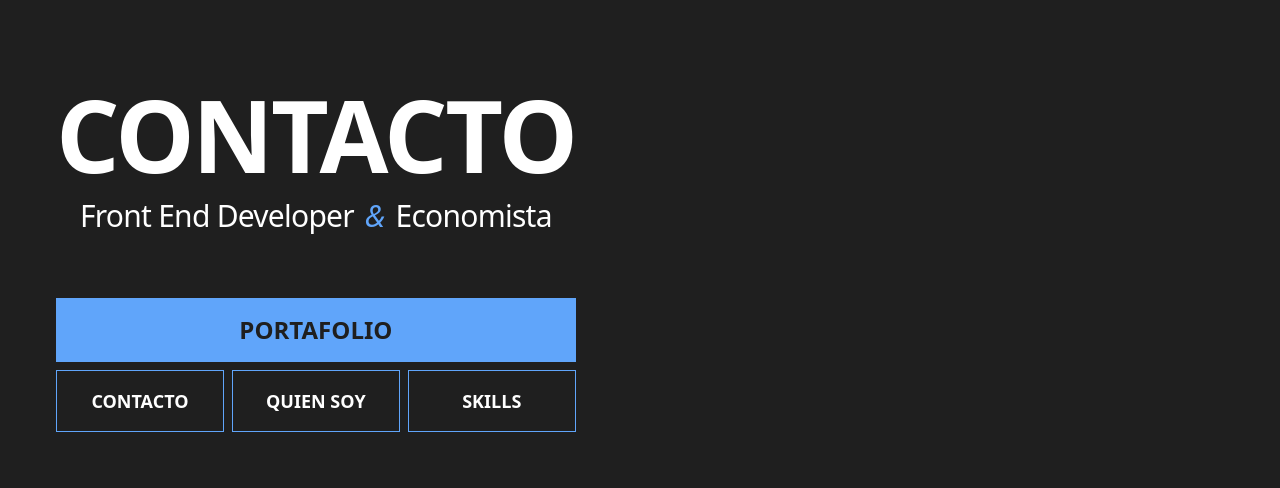
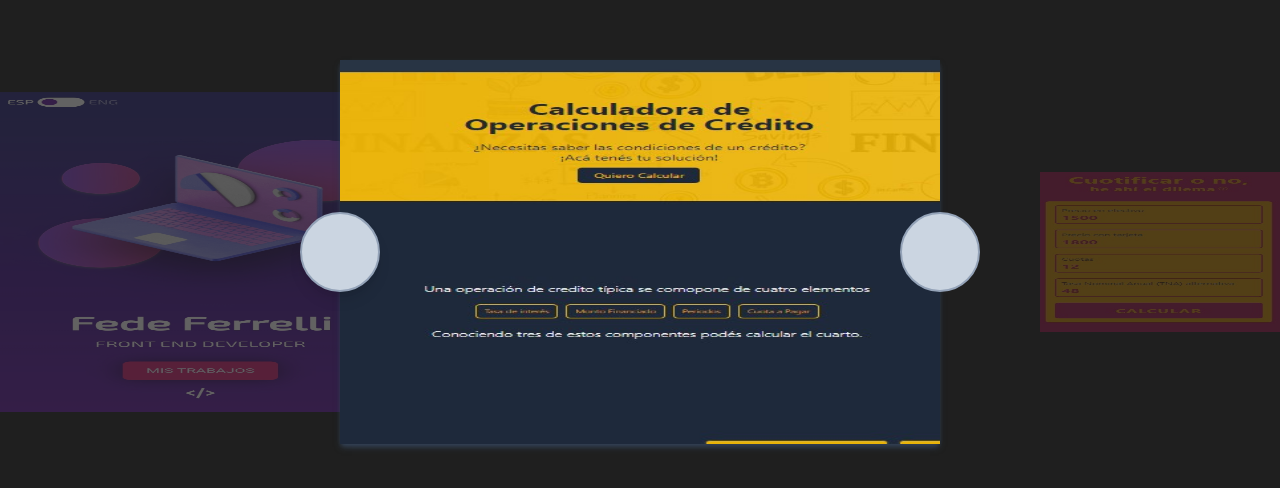
Before and after one commit to fedeferrelli/portfolio2, a React (Vite) app: page /contacto in a window 1280 px wide. Shown: the part 148-636 px from the top of the page. Built offline with nearby package versions, Linux system fonts and the light colour scheme.

Commit message:
Restyle showproject component

```diff
--- a/src/Components/About/AboutMain.jsx
+++ b/src/Components/About/AboutMain.jsx
@@ -103,9 +103,6 @@ const stack = [{tecnologia: "html5", src: html},
 
           <NavSections navs={navs} />
 
-          <button type='button' className="uppercase text-center w-full flex  px-6 bg-red-400 outline-none h-full">
-                f
-              </button>
         </main>
       </Fade>
     );
--- a/src/Components/Contact/ContactMain.jsx
+++ b/src/Components/Contact/ContactMain.jsx
@@ -1,48 +1,89 @@
-import React from 'react';
-import {Fade} from 'react-awesome-reveal'
+import React, {useState} from 'react';
+import {Fade} from 'react-awesome-reveal';
+
+
+import calculator from '../../assets/img/images_projects/calculator.jpg'
+import cuotifica from '../../assets/img/images_projects/cuotifica.jpg'
+import toDoList from '../../assets/img/images_projects/toDoList.jpg'
+import menu_consumer from '../../assets/img/images_projects/menu_consumer.jpg'
+import menu_client from '../../assets/img/images_projects/menu_client.jpg'
+import criptoCotizador from '../../assets/img/images_projects/criptoCotizador.jpg'
+import weatherApp from '../../assets/img/images_projects/weatherApp.jpg'
+import miJardin from '../../assets/img/images_projects/miJardin.jpg'
+import portfolio from '../../assets/img/images_projects/portfolio.jpg'
+
 
 function ContactMain() {
-    return (
-        <main >
-            <Fade duration="1000" triggerOnce >
-            <section className="bg-alternative p-4 rounded-lg">
-<div className="w-full  text-secondary text-[100px] sm:leading-tight leading-[5rem] tracking-tight font-bold  hover:text-terciary duration-500 font-sans">
-CONTACTO {/* <span className="block text-secondary text-3xl tracking-wider font-normal mt-2 sm:mt-0"> Front End Developer <span className="italic block text-terciary">&</span> Economista </span>  */}
-</div>
 
-<div className="w-full  text-secondary text-xl sm:text-3xl sm:text-center sm:leading-tight leading-[5rem] tracking-tight  font-sans">
-    Front End Developer <span className="italic px-1 sm:bg-transparent text-terciary">&</span> Economista
-</div>
+const images = [calculator, cuotifica, toDoList, menu_client, menu_consumer, criptoCotizador, weatherApp, miJardin, portfolio];
+
+const [main, setMain] = useState(0)
+const [mainDown, setMainDown] = useState(images.length-1)
+const [mainUp, setMainUp] = useState(1)
+
+const setNumberDown = () => {
+
+    if (main === 0)
+
+    {setMain(images.length-1);
+        setMainDown(mainDown-1);
+    setMainUp(mainUp-1)}
+
+    else if (main===1)
+    {setMain(0);
+         setMainDown(images.length-1);
+        setMainUp(1)}
+
+        else if (main===images.length-1)
+        {setMain(main-1);
+             setMainDown(mainDown-1);
+            setMainUp(images.length-1)}
+
+    else {
+        setMain(main-1);
+         setMainDown(mainDown-1);
+        setMainUp(mainUp-1)
+    }
+
+}
+
+const setNumberUp = () => {
+
+    if (main === images.length-1)
+
+    {setMain(0)}
+
+    else {setMain(main+1)}
+
+}
 
 
+    return (
+        <main className="w-full flex flex-row justify-center -gap-5 relative ">
+
+ <div className="bg-yellow-300 w-1/3 h-80 absolute -left-10 top-0 bottom-0 m-auto opacity-30" >
+
+ <img src={images[mainDown]} alt={images[mainDown]} className="overflow-hidden w-full h-80"/>
+
+ </div>
+
+ <div className="bg-yellow-500 w-1/2 z-10 m-auto h-96 relative shadow-md shadow-slate-700">
+
+        <div className="absolute overflow-hidden shadow-lg w-20 h-20 -left-10 top-0 bottom-0 m-auto rounded-full bg-slate-300 border-2 border-slate-400" onClick={()=>setNumberDown()}></div>
+
+<img src={images[main]} alt={images[main]} className="overflow-hidden w-full h-96"/>
 
 
+        <div className="absolute  w-20 h-20 -right-10 top-0 bottom-0 m-auto rounded-full bg-slate-300 border-2 border-slate-400" onClick={()=>setNumberUp()}></div>
 
 
+ </div>
 
-            </section>
+ <div className="bg-yellow-300 w-60 h-40 absolute -right-10 top-0 bottom-0 m-auto opacity-30">
 
-            <section className="p-4 mt-8">
-            <button className="bg-terciary w-full font-bold hover:bg-terciary/70 duration-500 text-2xl uppercase py-4 px-6 text-primary"> Portafolio </button>
+ <img src={images[mainUp]} alt={images[mainUp]} className="overflow-hidden w-full h-40"/>
 
-            <div className="flex gap-2 mt-2 text-secondary">
-
-            <button className="bg-primary border font-bold border-terciary w-1/3 text-lg uppercase py-4 hover:bg-terciary hover:text-primary duration-500"> Contacto </button>
-
-            <button className="bg-primary border font-bold border-terciary w-1/3 text-lg uppercase py-4 hover:bg-terciary hover:text-primary duration-500"> Quien soy </button>
-
-            <button className="bg-primary border font-bold border-terciary w-1/3 text-lg uppercase py-4 hover:bg-terciary hover:text-primary duration-500"> Skills </button>
-
-            </div>
-
-            </section>
-
-
-
-
-
-
-            </Fade>
+ </div>
 
         </main>
     )
--- a/src/Components/Home/HomeMain.jsx
+++ b/src/Components/Home/HomeMain.jsx
@@ -6,9 +6,9 @@ function HomeMain() {
     return (
 
         <Fade duration="1000" triggerOnce className="w-full ">
-      <main className="flex flex-col justify-center min-h-screen  w-full">
+      <main className="flex flex-col justify-center min-h-screen w-full">
 
-          <section className="bg-alternative p-4 rounded-lg ">
+          <section className="bg-alternative p-4 rounded-lg -mt-10">
             <div className="w-full  text-secondary text-[100px] sm:leading-tight leading-[5rem] tracking-tight font-bold  hover:text-terciary duration-500 font-sans sm:text-center">
               Fede Mazza{" "}
               {/* <span className="block text-secondary text-3xl tracking-wider font-normal mt-2 sm:mt-0"> Front End Developer <span className="italic block text-terciary">&</span> Economista </span>  */}
--- a/src/Components/Portfolio/ShowProject.jsx
+++ b/src/Components/Portfolio/ShowProject.jsx
@@ -19,7 +19,7 @@ function ShowProject({ project, index, language='esp' }) {
   const [showDescription, setShowDescription] = useState(false)
 
   return (
-    <div className="m-auto sm:w-10/12 w-full mb-6 rounded-xs shadow-sm shadow-gray-400 bg-secondary/5">
+    <div className="m-auto sm:w-10/12 w-full mb-6 rounded-xs shadow-sm shadow-gray-400 bg-secondary/20 sm:bg-secondary/10">
       <Fade
 
 
@@ -52,7 +52,7 @@ function ShowProject({ project, index, language='esp' }) {
                 className="w-full object-fill"
               />
             :
-            <div className="w-full flex flex-col justify-evenly items-center py-2 h-[420px] m-auto ">
+            <div className="w-full flex flex-col justify-evenly items-center py-2 min-h-[420px] m-auto ">
 
 
             <p className=" px-4 py-2 font-mono sm:px-8 text-center flex text-secondary max-w-prose">
--- a/src/utils/ShowSectionName.jsx
+++ b/src/utils/ShowSectionName.jsx
@@ -4,7 +4,7 @@ import  {Fade} from 'react-awesome-reveal';
 
 function ShowSectionName({name}) {
     return (
-        <div className="text-secondary text-4xl w-11/12 text-center sm:w-auto bg-primary h-full flex border-t-4 border-b-4 border-terciary p-8 px-24 animate-pulse m-auto
+        <div className="text-secondary text-4xl w-11/12 text-center sm:w-auto bg-primary h-full flex border-t-4 border-b-4 border-terciary p-8 sm:px-20 animate-pulse m-auto
         ">
            { <Fade direction="down" duration="600" className="w-full m-auto">
             <h1 className="m-auto uppercase font-bold">
```
